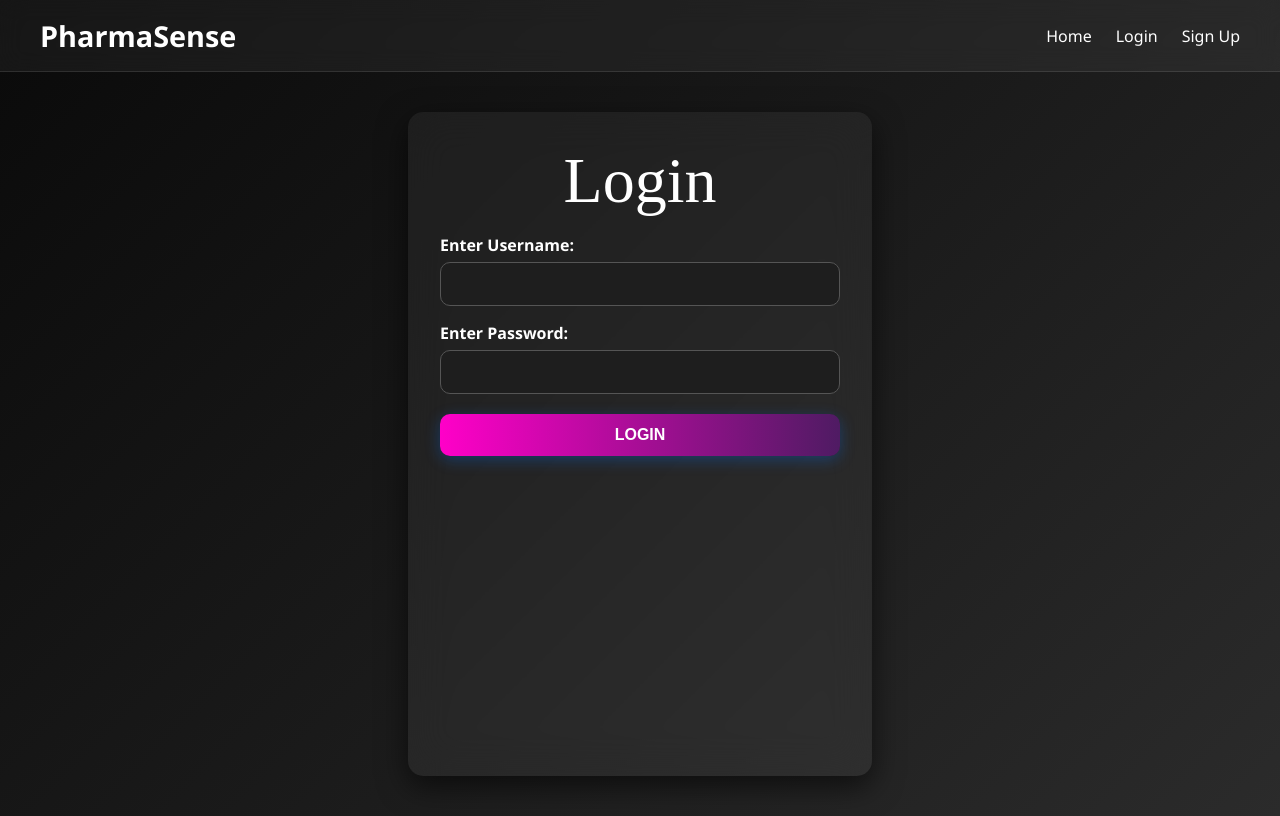
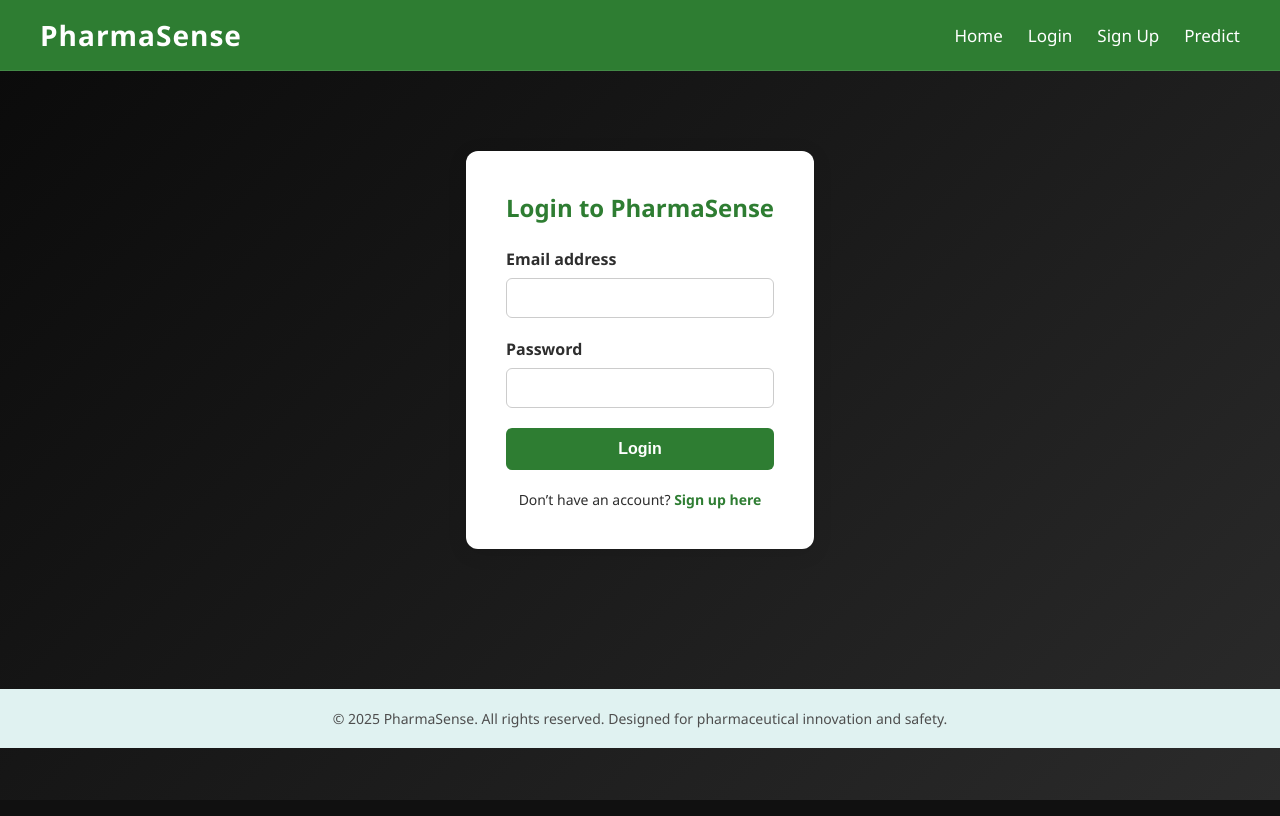
Before and after one commit to Tejasisnothere/temp, a Flask app: page /loginpage in a window 1280 px wide. Run offline with Flask 3, Linux system fonts and the light colour scheme.

Commit message:
Update login.html with internal css

```diff
--- a/templates/login.html
+++ b/templates/login.html
@@ -2,46 +2,171 @@
 <html lang="en">
 
 <head>
-    <meta charset="UTF-8">
-    <meta name="viewport" content="width=device-width, initial-scale=1.0">
-    <title>Document</title>
+  <meta charset="UTF-8" />
+  <meta name="viewport" content="width=device-width, initial-scale=1.0" />
+  <title>PharmaSense - Login</title>
 
-    <link rel="stylesheet" href="{{ url_for('static', filename='login.css') }}">
-    <script src="{{ url_for('static', filename='login.js') }}"></script>
+  <link rel="stylesheet" href="{{ url_for('static', filename='home.css') }}">
+  <script src="{{ url_for('static', filename='home.js') }}"></script>
+
+  <style>
+    body {
+      font-family: 'Segoe UI', sans-serif;
+      background-color: #f4fef6;
+      color: #2e2e2e;
+    }
+
+    .login-container {
+      max-width: 400px;
+      margin: 80px auto;
+      padding: 40px;
+      background-color: white;
+      border-radius: 12px;
+      box-shadow: 0 4px 20px rgba(0, 0, 0, 0.1);
+    }
+
+    .login-container h2 {
+      text-align: center;
+      color: #2e7d32;
+      margin-bottom: 24px;
+    }
+
+    .form-group {
+      margin-bottom: 20px;
+    }
+
+    .form-group label {
+      display: block;
+      margin-bottom: 8px;
+      font-weight: bold;
+    }
+
+    .form-group input {
+      width: 100%;
+      padding: 10px;
+      border: 1px solid #ccc;
+      border-radius: 6px;
+      font-size: 16px;
+    }
+
+    .form-group input:focus {
+      border-color: #2e7d32;
+      outline: none;
+    }
+
+    .login-btn {
+      background-color: #2e7d32;
+      color: white;
+      width: 100%;
+      padding: 12px;
+      border: none;
+      border-radius: 6px;
+      font-size: 16px;
+      font-weight: bold;
+      cursor: pointer;
+      transition: background-color 0.3s ease;
+    }
+
+    .login-btn:hover {
+      background-color: #1b5e20;
+    }
+
+    .signup-link {
+      text-align: center;
+      margin-top: 20px;
+      font-size: 14px;
+    }
+
+    .signup-link a {
+      color: #2e7d32;
+      text-decoration: none;
+      font-weight: bold;
+    }
+
+    .signup-link a:hover {
+      text-decoration: underline;
+    }
+
+    header {
+      background-color: #2e7d32;
+      padding: 16px 40px;
+      display: flex;
+      justify-content: space-between;
+      align-items: center;
+    }
+
+    .logo-text {
+      color: #fff;
+      font-size: 28px;
+      font-weight: bold;
+      text-decoration: none;
+    }
+
+    .nav-links {
+      list-style: none;
+      display: flex;
+      gap: 25px;
+    }
+
+    .nav-links li a {
+      color: white;
+      text-decoration: none;
+      font-size: 17px;
+      transition: opacity 0.3s ease;
+    }
+
+    .nav-links li a:hover {
+      opacity: 0.8;
+    }
+
+    footer {
+      text-align: center;
+      padding: 20px;
+      background-color: #e0f2f1;
+      margin-top: 60px;
+      color: #4e4e4e;
+      font-size: 14px;
+    }
+  </style>
 </head>
 
 <body>
 
   <header>
-        <div class="nav-container">
-            <div class="logo">
     <a href="/" class="logo-text">PharmaSense</a>
-            </div>
     <nav>
       <ul class="nav-links">
         <li><a href="/">Home</a></li>
         <li><a href="/loginpage">Login</a></li>
         <li><a href="/signuppage">Sign Up</a></li>
+        <li><a href="/model">Predict</a></li>
       </ul>
     </nav>
-        </div>
   </header>
 
-    <main>
-        <div class="card">
-            <div class="login-label">Login</div>
-            <form action="/userlogin" method="POST">
-                <label for="username">Enter Username:</label>
-                <input name="username" type="text" class="field">
-                <label for="password">Enter Password:</label>
-                <input name="password" type="password" class="field">
-                <button type="submit" class="login-button">LOGIN </button>
+  <div class="login-container">
+    <h2>Login to PharmaSense</h2>
+    <form action="/login" method="POST">
+      <div class="form-group">
+        <label for="email">Email address</label>
+        <input type="email" id="email" name="email" required />
+      </div>
+      <div class="form-group">
+        <label for="password">Password</label>
+        <input type="password" id="password" name="password" required />
+      </div>
+      <button type="submit" class="login-btn">Login</button>
     </form>
+
+    <div class="signup-link">
+      Don’t have an account? <a href="/signuppage">Sign up here</a>
+    </div>
   </div>
 
-    </main>
+  <footer>
+    &copy; 2025 PharmaSense. All rights reserved. Designed for pharmaceutical innovation and safety.
+  </footer>
 
-    <script src="script.js"></script>
 </body>
 
 </html>
```
Lines whose indentation alone changed are shown as unchanged.
